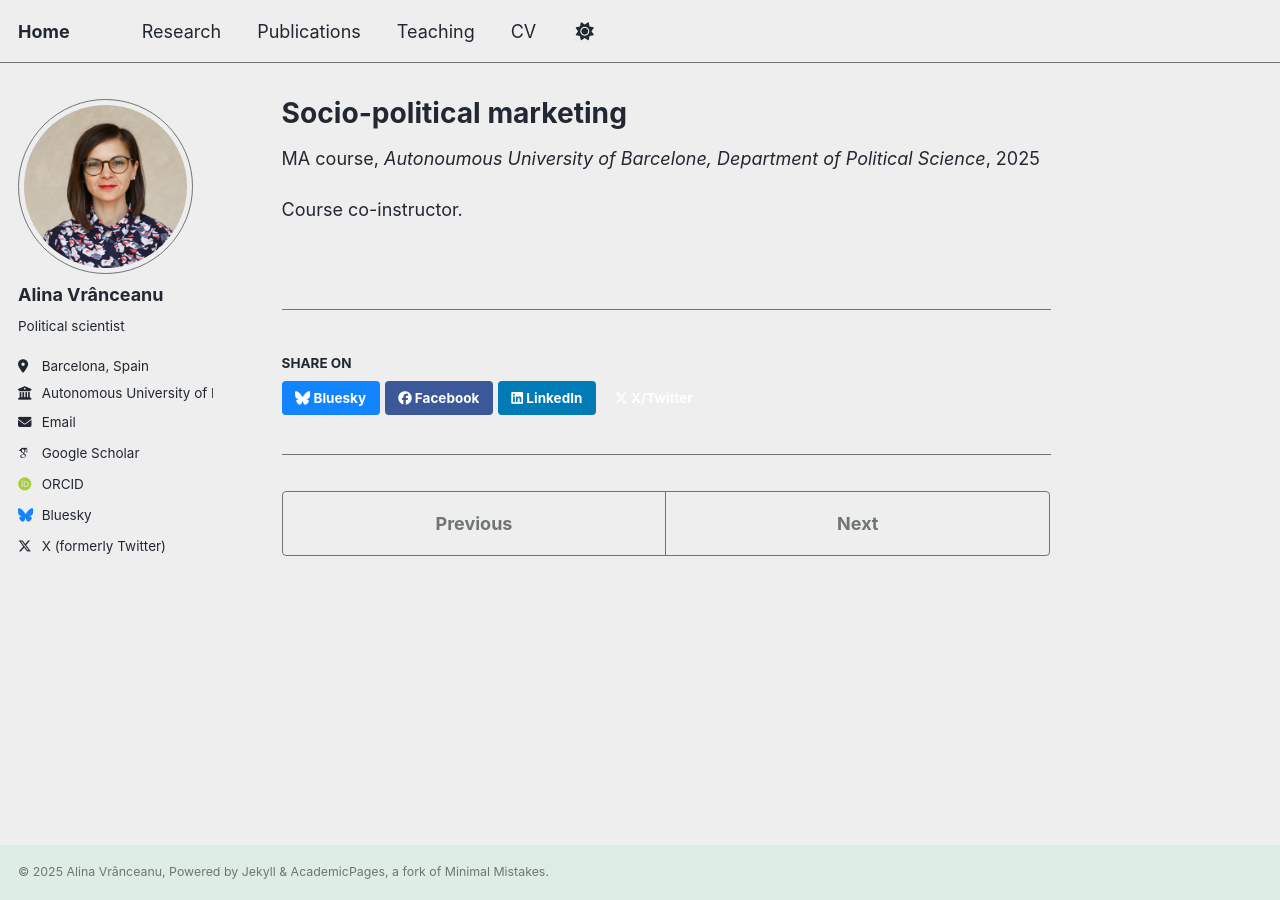
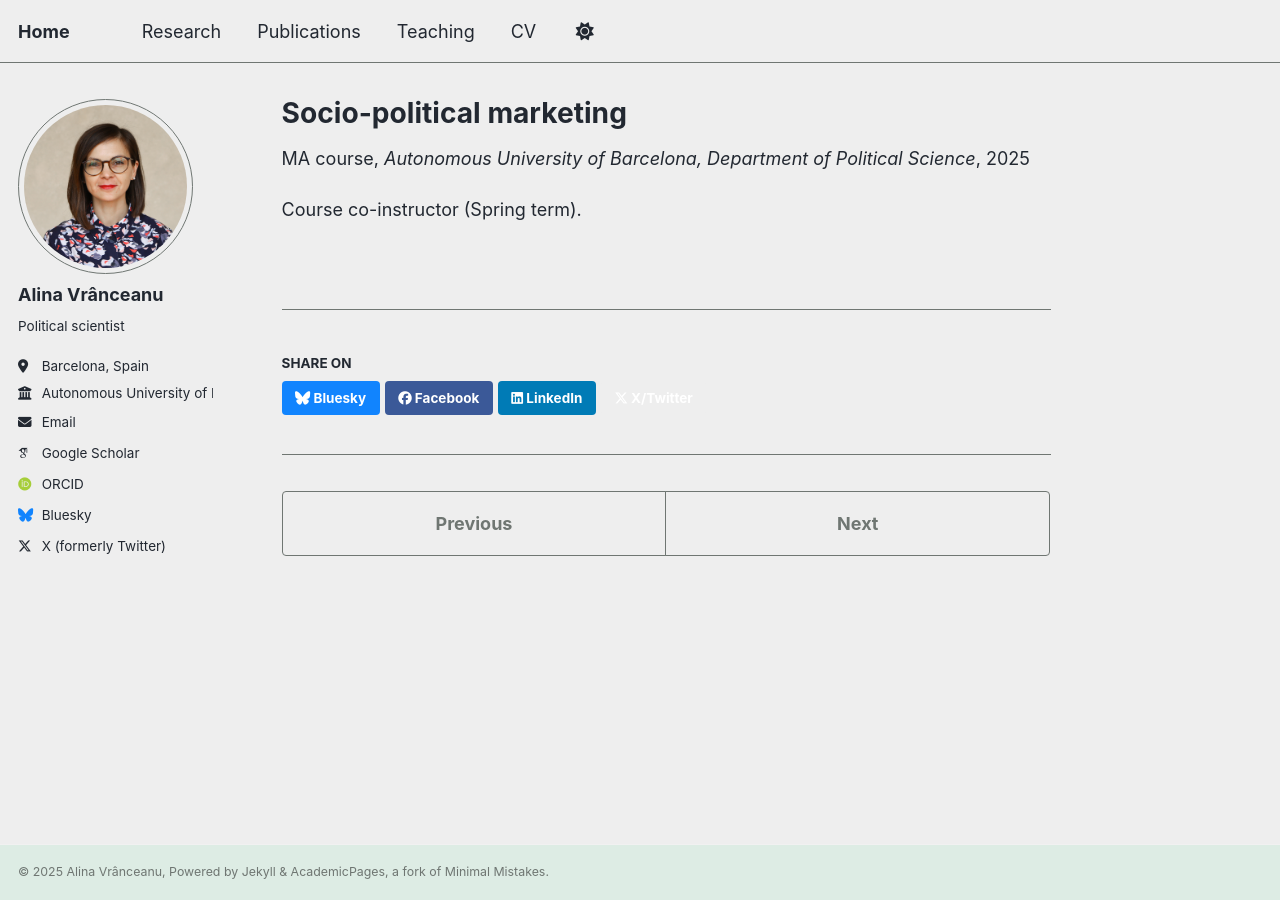
Before and after one commit to alinavranceanu/alinavranceanu.github.io, a Jekyll site: the page built from _teaching/2025-spring-teaching-1.md, in a window 1280 px wide. Built offline with Jekyll 4.4.1, drawn with Linux system fonts in a browser that asks for light colours; some web fonts are replaced; a script that is not in the unit is left out.

Commit message:
Update 2025-spring-teaching-1.md

```diff
--- a/_teaching/2025-spring-teaching-1.md
+++ b/_teaching/2025-spring-teaching-1.md
@@ -3,9 +3,9 @@ title: "Socio-political marketing"
 collection: teaching
 type: "MA course"
 permalink: /teaching/2025-spring-teaching-1
-venue: "Autonoumous University of Barcelone, Department of Political Science"
+venue: "Autonomous University of Barcelona, Department of Political Science"
 date: 2025-01-01
 location: "Barcelona, Spain"
 ---
 
-Course co-instructor.
+Course co-instructor (Spring term).
```
